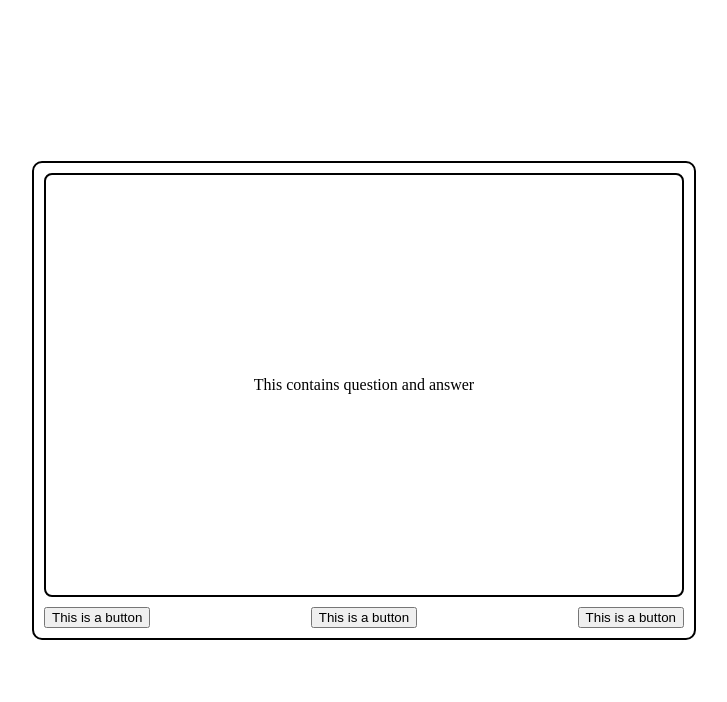
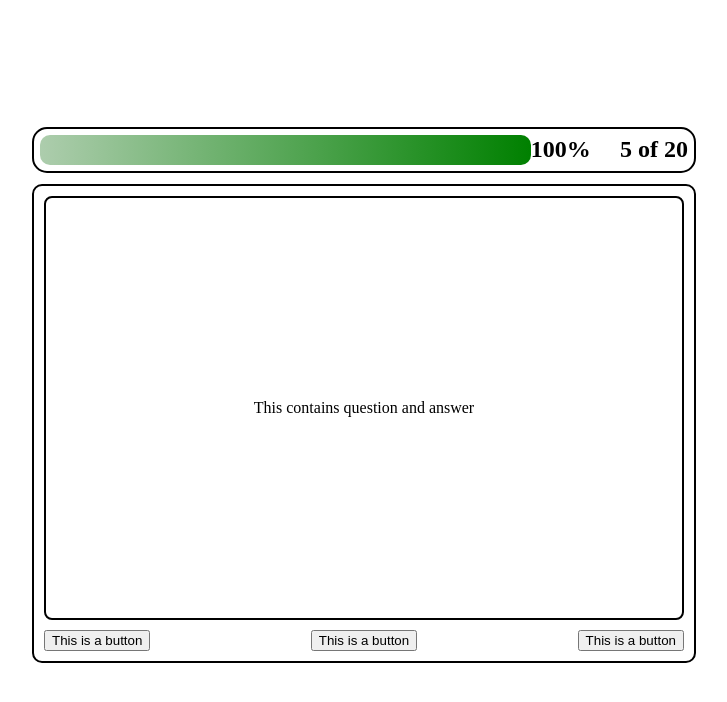
Before and after one commit to abhishekkgf999/Flash-Cards, a React (Vite) app: page / in a window 1280 px wide. Shown: the top 702 px of the page, without its empty margins (276-1003 px from the left). Built offline with nearby package versions, Linux system fonts and the light colour scheme.

Commit message:
Progress bar initial layout (#11)

```diff
--- a/src/App.jsx
+++ b/src/App.jsx
@@ -1,9 +1,11 @@
 import React from 'react'
 import Card from './components/Card/Card'
+import ProgressBar from './components/Progress-Bar/ProgressBar'
 
 const App = () => {
   return (
     <div>
+      <ProgressBar/>
       <Card/>
     </div>
   )
--- a/src/components/Card/Card.css
+++ b/src/components/Card/Card.css
@@ -10,7 +10,7 @@ body {
 
 .flash-card {
     width: 50vw;
-    margin: 20px auto;
+    margin: 11px auto;
     padding: 10px;
     border: 2px solid;
     border-radius: 10px;
--- /dev/null
+++ b/src/components/Progress-Bar/ProgressBar.css
@@ -0,0 +1,33 @@
+.progress-bar{
+    display: flex;
+    justify-content: space-between;
+    border: 2px solid black;
+    border-radius: 15px;
+    height: 30px;
+    padding: 6px;
+}
+
+.side-bar{
+    display: flex;
+    width: 85%;
+    justify-content: space-between;
+}
+
+.bar{
+    flex-grow: 1;
+    border-radius: 10px;
+    background-image: linear-gradient(to left, green, #adcdad);
+    max-width: 91%;
+}
+
+.percentage{
+    align-self: center;
+    font-size: x-large;
+    font-weight: 700;
+}
+
+.total-questions{
+    align-self: center;
+    font-size: x-large;
+    font-weight: 700;
+}
--- /dev/null
+++ b/src/components/Progress-Bar/ProgressBar.jsx
@@ -0,0 +1,18 @@
+import React from 'react'
+import './ProgressBar.css'
+
+const ProgressBar = () => {
+  return (
+    <div className='progress-bar'>
+        <div className='side-bar'>
+            <span className='bar'></span>
+            <span className='percentage'>100%</span>
+        </div>
+        <div className='total-questions'>
+            5 of 20
+        </div>
+    </div>
+  )
+}
+
+export default ProgressBar
```
